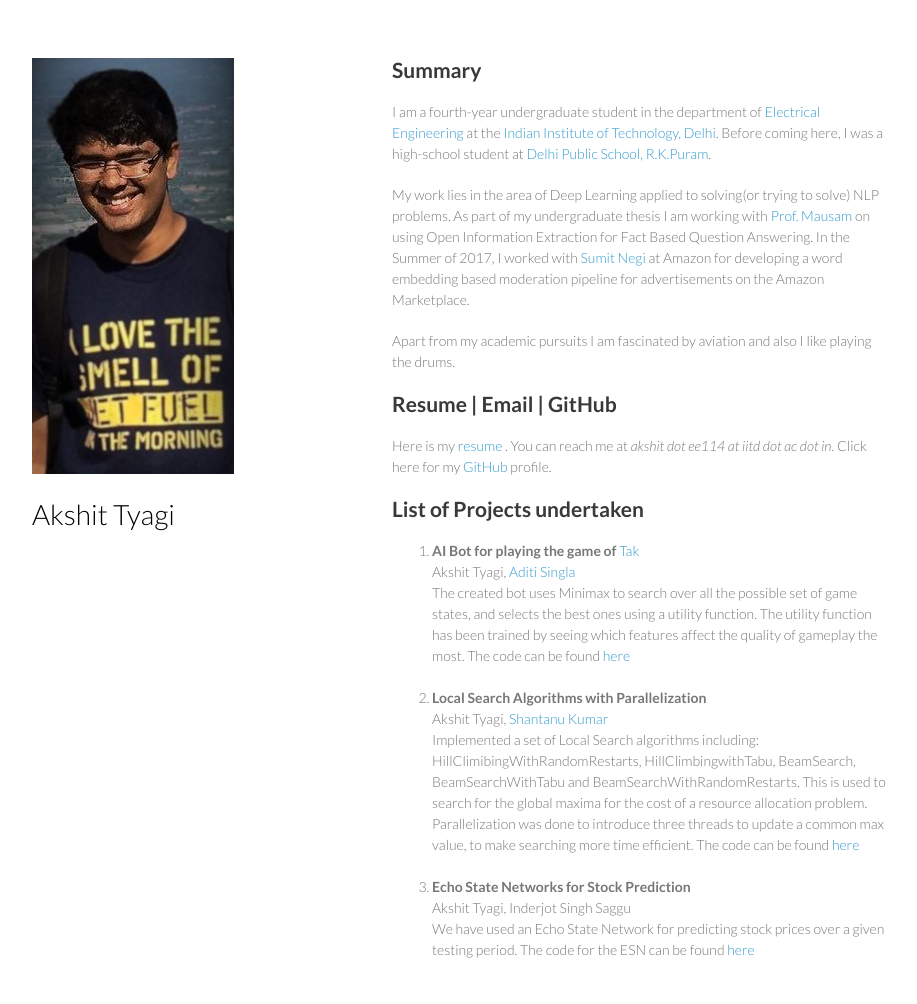
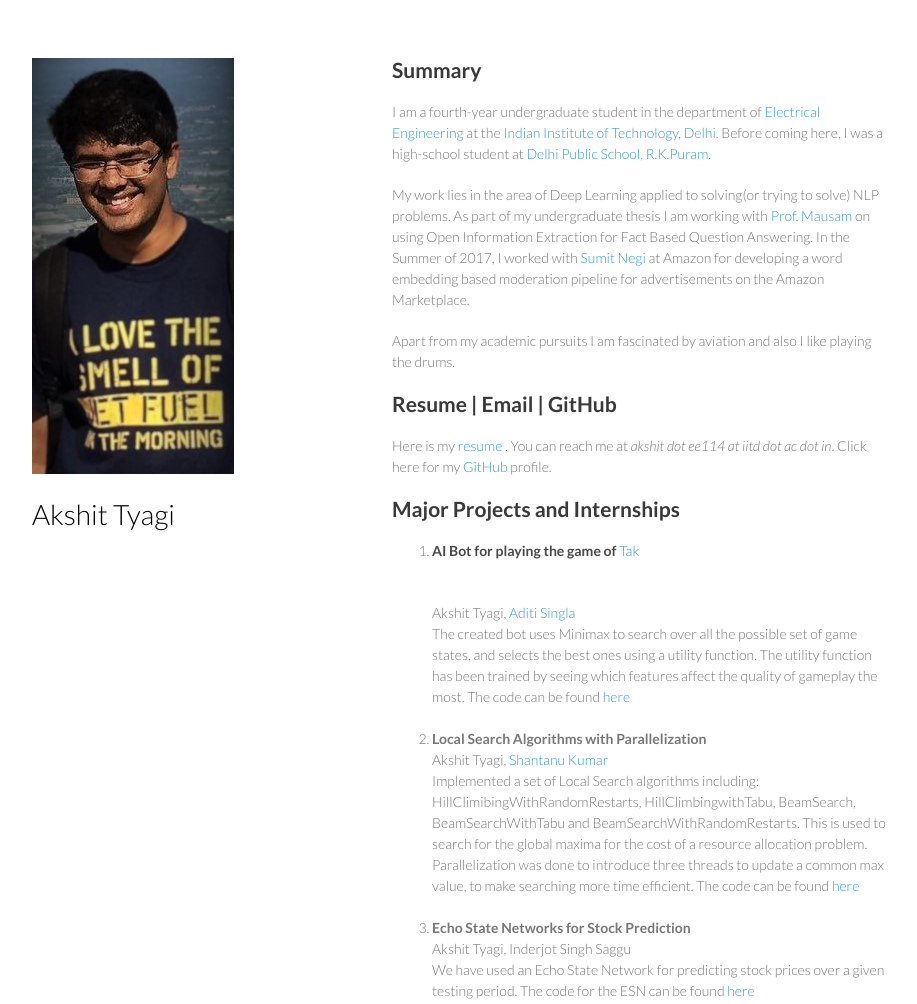
Before and after one commit to akshittyagi/akshittyagi.github.io, a plain HTML site: page index.html in a window 1280 px wide. Shown: the whole page, without its empty margins (178-1095 px from the left). Drawn offline with Linux system fonts and the light colour scheme.

Commit message:
Update header of project

```diff
--- a/index.html
+++ b/index.html
@@ -52,10 +52,10 @@ Click here for my <a href="http://github.com/akshittyagi">GitHub</a> profile.
 
 <p>
 <p>
-<h2>List of Projects undertaken</h2>
+<h2>Major Projects and Internships</h2>
 
 <ol>
-<li><b> AI Bot for playing the game of <a href="http://cheapass.com/tak/">Tak</a> </b>
+<li><h4><b> AI Bot for playing the game of <a href="http://cheapass.com/tak/">Tak</a> </b></h4>
 <br>
 Akshit Tyagi, <a href="http://github.com/Aditi-Singla">Aditi Singla</a>
 <br>
```
